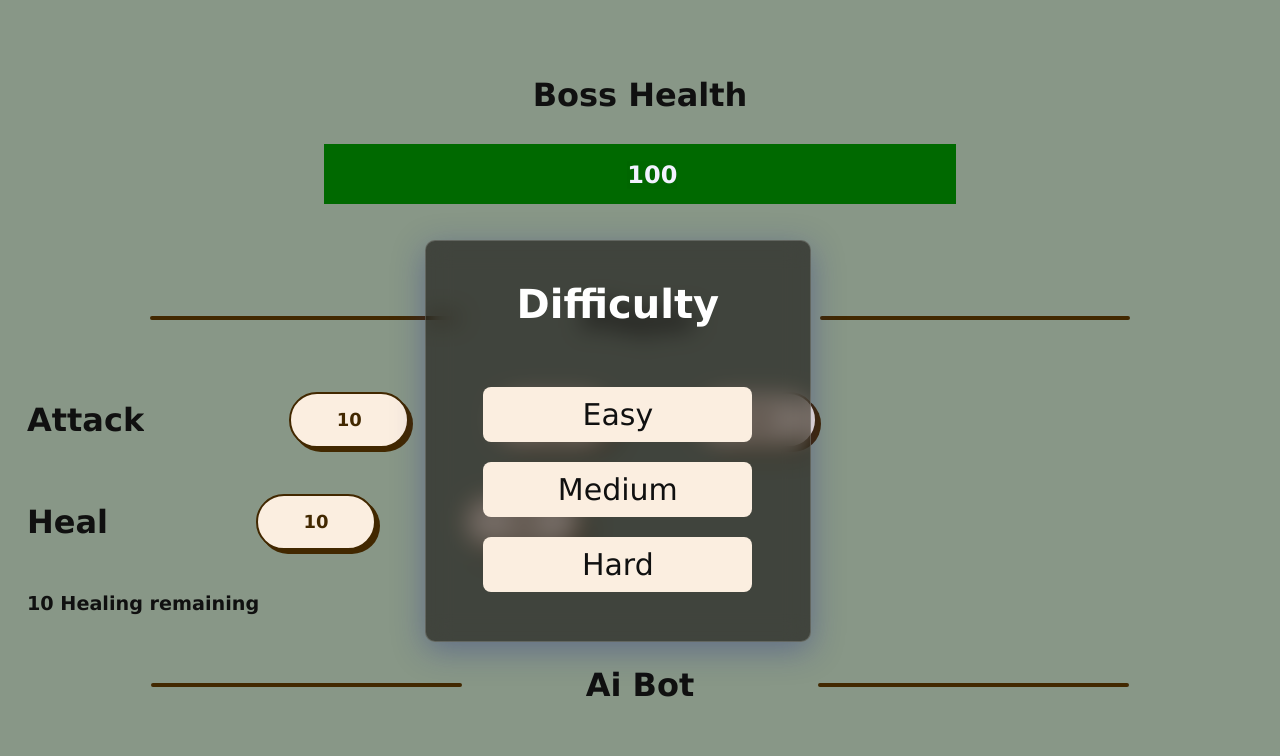
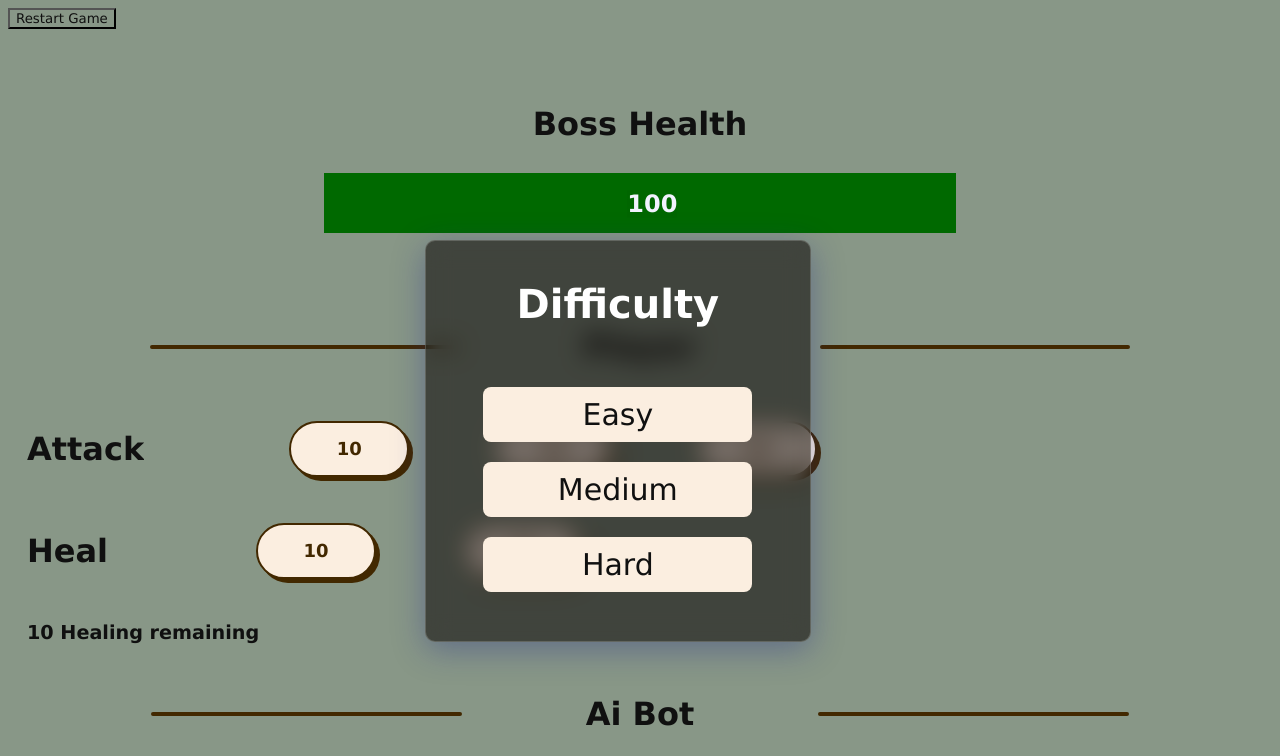
Before and after one commit to IMohammedNasr/Fight-The-Boss, a plain HTML site: page index.html in a window 1280 px wide. Shown: the top 756 px of the page. Drawn offline with Linux system fonts and the light colour scheme.

Commit message:
Update index.html

```diff
--- a/index.html
+++ b/index.html
@@ -11,6 +11,7 @@
     </head>
 
 <body>
+    <button id="restart-btn" onclick="startNewGame()">Restart Game</button>
     <!-- Health Bar -->
     <h1>Boss Health</h1>
     <div class="health-container">
```
